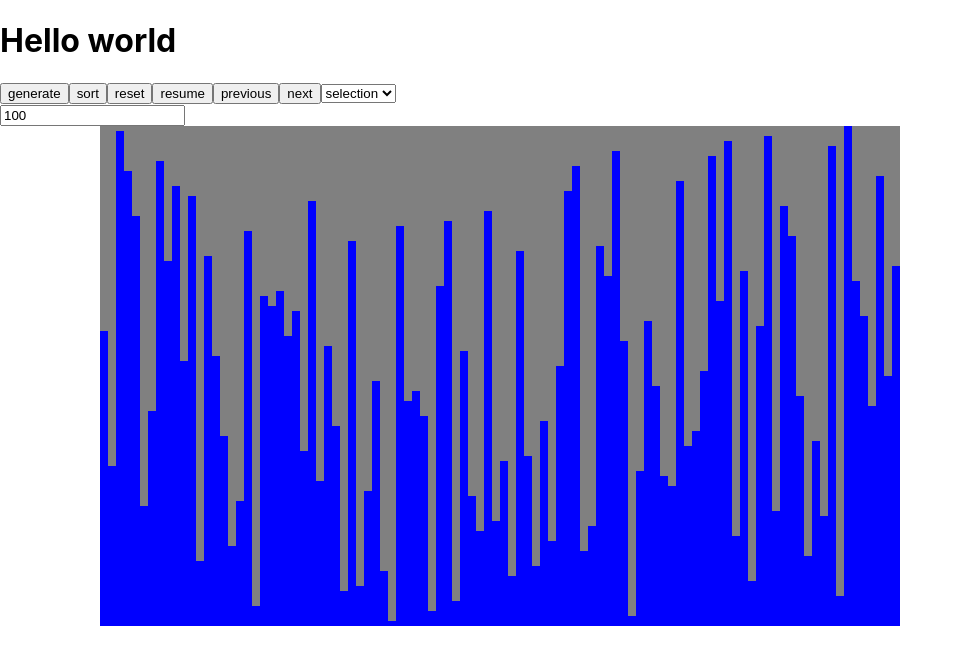
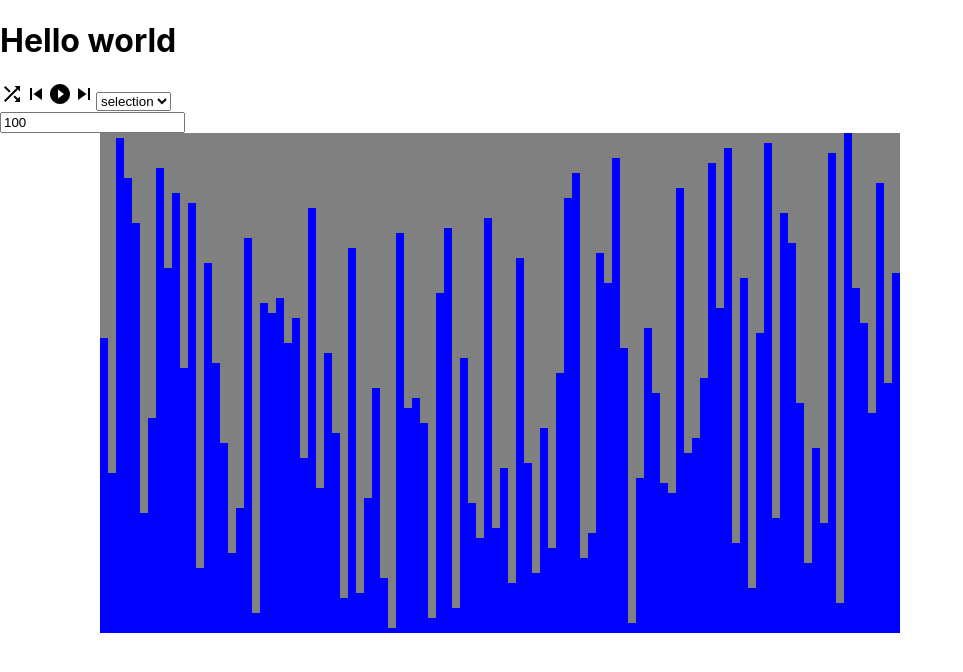
Before and after one commit to Yassine56/SortAlgorithms, a React (Create React App) app: page / in a window 1280 px wide. Shown: the top 672 px of the page, without its empty margins (0-963 px from the left). Built offline with nearby package versions, Linux system fonts and the light colour scheme.

Commit message:
semantic ui icons and buttons logic

```diff
--- a/package.json
+++ b/package.json
@@ -3,6 +3,8 @@
   "version": "0.1.0",
   "private": true,
   "dependencies": {
+    "@material-ui/core": "^4.11.0",
+    "@material-ui/icons": "^4.9.1",
     "@testing-library/jest-dom": "^4.2.4",
     "@testing-library/react": "^9.5.0",
     "@testing-library/user-event": "^7.2.1",
--- a/src/components/animationController.js
+++ b/src/components/animationController.js
@@ -1,13 +1,30 @@
-import React, { useState } from 'react'
+import React, { useState, useEffect } from 'react'
 import { selectionSort, bubbleSort, insertionSort, quickSort } from '../utils/sort'
 import { traceState, visualState, timeoutIds } from '../state/animationState'
 import { useRecoilState } from 'recoil'
 import { generate } from './generate'
+import PlayCircleFilledIcon from '@material-ui/icons/PlayCircleFilled'
+import SkipPreviousIcon from '@material-ui/icons/SkipPrevious'
+import SkipNextIcon from '@material-ui/icons/SkipNext'
+import ShuffleIcon from '@material-ui/icons/Shuffle'
+import PauseCircleFilledIcon from '@material-ui/icons/PauseCircleFilled'
+
 const AnimationController = () => {
 	let [trace, setTrace] = useRecoilState(traceState)
 	let [timeOutIds, setTimeOutIds] = useRecoilState(timeoutIds)
 	let [visualArray, setVisualArray] = useRecoilState(visualState)
 	let [algorithm, setAlgorithm] = useState('selection')
+	let [isPlaying, setIsplaying] = useState(false)
+	let [shouldResume, setShouldResume] = useState(false)
+
+	useEffect(() => {
+		if (trace.length && visualArray.sequence + 1 === trace.length) {
+			setShouldResume(false)
+			setIsplaying(false)
+		} else if (trace.length && visualArray.sequence + 1 !== trace.length) {
+			setShouldResume(true)
+		}
+	}, [visualArray, trace])
 
 	const sortMapping = {
 		selection: selectionSort,
@@ -68,10 +85,13 @@ const AnimationController = () => {
 			}, 100 * i)
 		})
 		setTimeOutIds([...tempTimeOutids])
+		setIsplaying(true)
 	}
 
 	const reset = () => {
 		timeOutIds.forEach((id) => clearTimeout(id))
+		setIsplaying(false)
+		setShouldResume(true)
 	}
 
 	console.log('timeOutIds', visualArray.sequence)
@@ -87,6 +107,7 @@ const AnimationController = () => {
 			}, 200 * i)
 		})
 		setTimeOutIds([...tempTimeOutids])
+		setIsplaying(true)
 	}
 
 	const renderSortingoptions = () => {
@@ -104,12 +125,16 @@ const AnimationController = () => {
 	return (
 		<div>
 			<h1>Hello world</h1>
-			<button onClick={onButonClick}>generate</button>
-			<button onClick={onSortClick}>sort</button>
-			<button onClick={reset}>reset</button>
-			<button onClick={resume}>resume</button>
-			<button onClick={previous}>previous</button>
-			<button onClick={next}>next</button>
+			<ShuffleIcon onClick={onButonClick} />
+			<SkipPreviousIcon onClick={previous} />
+			{isPlaying ? (
+				<PauseCircleFilledIcon onClick={reset} />
+			) : (
+				<PlayCircleFilledIcon onClick={shouldResume ? resume : onSortClick} />
+			)}
+
+			{/* <button onClick={resume}>resume</button> */}
+			<SkipNextIcon onClick={next} />
 			<select onChange={onAlgoChange}>{renderSortingoptions()}</select>
 		</div>
 	)
```
Also changed, not shown: 1 other file (tests, documents, lock files or other folders).
